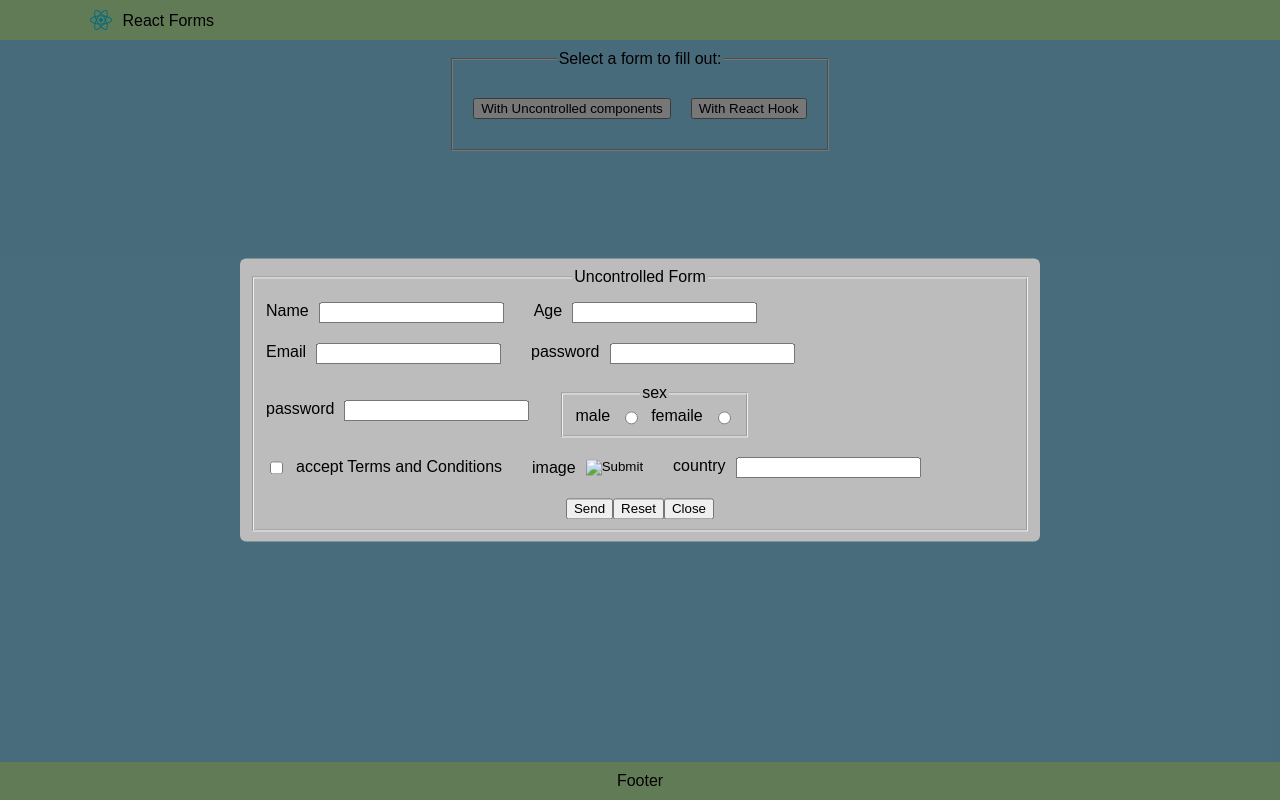
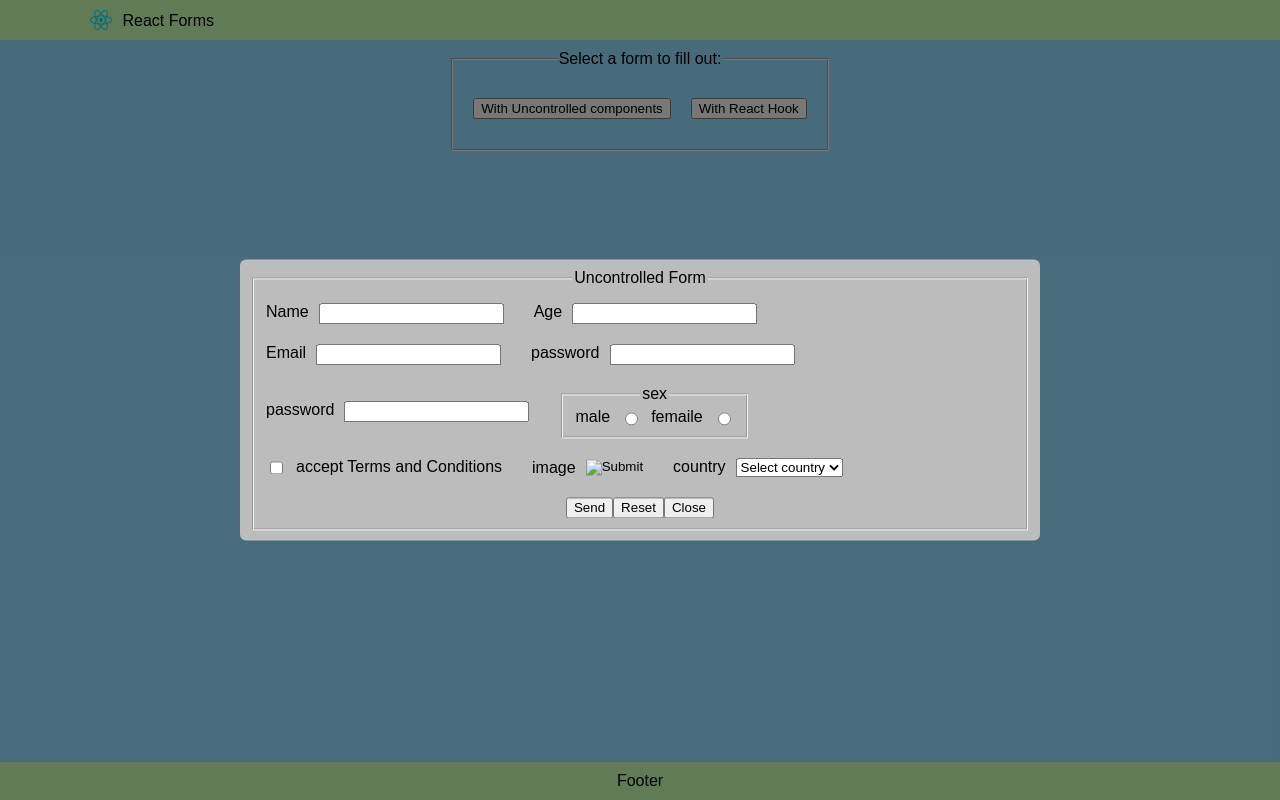
Before and after one commit to AliQuickC/react-2025q3, a React (Vite) app: page / in a window 1280 px wide. Both pictures are taken after a click on the button "With Uncontrolled components". Built offline with nearby package versions, Linux system fonts and the light colour scheme.

Commit message:
feat: add select country

```diff
--- a/src/components/Forms/ReactHookForm.tsx
+++ b/src/components/Forms/ReactHookForm.tsx
@@ -1,17 +1,18 @@
 import s from './Forms.module.sass';
 import type { ChangeEvent, JSX } from 'react';
 import { useForm } from 'react-hook-form';
-import { useFormData } from '../../redux/useAppSelector';
 import { useActions } from '../../redux/useActions';
 import type { FormKeys, FormTypes } from '../../redux/slice/formDataSlice';
+import { useFormControl } from '../../redux/useAppSelector';
 
 type Props = {
   closeHandler: () => void;
 };
 
 export function ReactHookForm(props: Props): JSX.Element {
-  const { name, age, email, password1, password2, country, sex, acceptTandC } =
-    useFormData();
+  const { formData, countryList } = useFormControl();
+  const { name, age, email, password1, password2, sex, country, acceptTandC } =
+    formData;
 
   const {
     register,
@@ -22,7 +23,15 @@ export function ReactHookForm(props: Props): JSX.Element {
 
   const { changeFormData } = useActions();
 
-  const onChangeHandler = (event: ChangeEvent<HTMLInputElement>) => {
+  const countrySelect = countryList.map((item, index) => (
+    <option key={index} value={item}>
+      {item}
+    </option>
+  ));
+
+  const onChangeHandler = (
+    event: ChangeEvent<HTMLInputElement | HTMLSelectElement>
+  ) => {
     let value;
     if (event.target.type === 'radio') {
       value = event.target.id as FormTypes;
@@ -140,14 +149,18 @@ export function ReactHookForm(props: Props): JSX.Element {
 
           <div className={s.inputItem}>
             <label htmlFor="country">country</label>
-            <input
-              type="text"
+            <select
               name="country"
               id="country"
               required
-              value={country}
+              value={country || 'DEFAULT'}
               onChange={onChangeHandler}
-            />
+            >
+              <option value="DEFAULT" disabled>
+                Select country
+              </option>
+              {countrySelect}
+            </select>
           </div>
         </div>
         <button type="submit">Send</button>
--- a/src/components/Forms/UncontrolledForm.tsx
+++ b/src/components/Forms/UncontrolledForm.tsx
@@ -1,6 +1,6 @@
 import s from './Forms.module.sass';
 import type { ChangeEvent, FormEvent, JSX } from 'react';
-import { useFormData } from '../../redux/useAppSelector';
+import { useFormControl } from '../../redux/useAppSelector';
 import { useActions } from '../../redux/useActions';
 import type { FormKeys, FormTypes } from '../../redux/slice/formDataSlice';
 
@@ -9,12 +9,21 @@ type Props = {
 };
 
 export function UncontrolledForm(props: Props): JSX.Element {
-  const { name, age, email, password1, password2, country, sex, acceptTandC } =
-    useFormData();
+  const { formData, countryList } = useFormControl();
+  const { name, age, email, password1, password2, sex, country, acceptTandC } =
+    formData;
 
   const { changeFormData } = useActions();
 
-  const onChangeHandler = (event: ChangeEvent<HTMLInputElement>) => {
+  const countrySelect = countryList.map((item, index) => (
+    <option key={index} value={item}>
+      {item}
+    </option>
+  ));
+
+  const onChangeHandler = (
+    event: ChangeEvent<HTMLInputElement | HTMLSelectElement>
+  ) => {
     let value;
     if (event.target.type === 'radio') {
       value = event.target.id as FormTypes;
@@ -140,14 +149,18 @@ export function UncontrolledForm(props: Props): JSX.Element {
 
           <div className={s.inputItem}>
             <label htmlFor="country">country</label>
-            <input
-              type="text"
+            <select
               name="country"
               id="country"
               required
-              value={country}
+              value={country || 'DEFAULT'}
               onChange={onChangeHandler}
-            />
+            >
+              <option value="DEFAULT" disabled>
+                Select country
+              </option>
+              {countrySelect}
+            </select>
           </div>
         </div>
 
--- a/src/redux/slice/formDataSlice.ts
+++ b/src/redux/slice/formDataSlice.ts
@@ -1,5 +1,6 @@
 import { createSlice, type PayloadAction } from '@reduxjs/toolkit';
 
+const countryList = ['Russia', 'USA', 'UK', 'Argentina', 'Poland', 'China'];
 export type FormTypes = string | number | boolean | 'male' | 'female' | null;
 
 interface FormObject {
@@ -27,7 +28,13 @@ export type FormKeys =
 
 type FormData = Pick<FormObject, FormKeys>;
 
-export const initialState: FormData = {
+export type FormControl = {
+  formData: FormData;
+  countryList: string[];
+};
+
+export const initialState: FormControl = {
+  formData: {
     name: '',
     age: '',
     email: '',
@@ -37,6 +44,8 @@ export const initialState: FormData = {
     acceptTandC: false,
     image: '',
     country: '',
+  },
+  countryList: countryList,
 };
 
 export const formDataSlice = createSlice({
@@ -44,16 +53,17 @@ export const formDataSlice = createSlice({
   initialState,
   reducers: {
     changeFormData: (
-      state: FormData,
+      state: FormControl,
       action: PayloadAction<{
         keyName: keyof FormData;
         value: FormTypes;
       }>
     ) => {
       const { keyName, value } = action.payload;
+      const { formData } = state;
 
-      if (keyName in state) {
-        state[keyName as FormKeys] = value as never;
+      if (keyName in formData) {
+        formData[keyName as FormKeys] = value as never;
       }
     },
   },
--- a/src/redux/useAppSelector.ts
+++ b/src/redux/useAppSelector.ts
@@ -3,28 +3,11 @@ import type { RootState } from './store';
 
 export const useAppSelector: TypedUseSelectorHook<RootState> = useSelector;
 
-export const useFormData = () => {
-  const {
-    name,
-    age,
-    email,
-    password1,
-    password2,
-    sex,
-    acceptTandC,
-    image,
-    country,
-  } = useAppSelector((state) => state.formData);
+export const useFormControl = () => {
+  const { formData, countryList } = useAppSelector((state) => state.formData);
 
   return {
-    name,
-    age,
-    email,
-    password1,
-    password2,
-    sex,
-    acceptTandC,
-    image,
-    country,
+    formData,
+    countryList,
   };
 };
```
Lines whose indentation alone changed are shown as unchanged.
